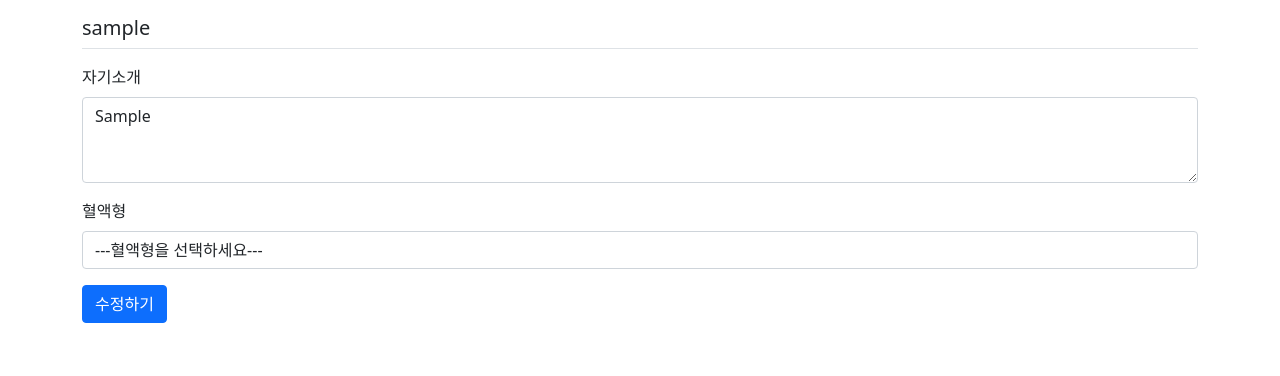
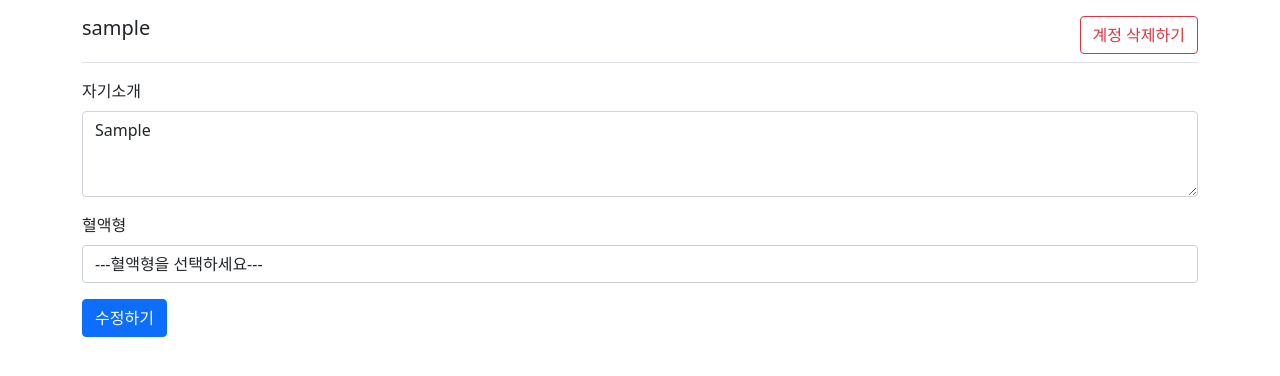
Before and after one commit to Ksiyeong/pybo, a Django app: page /common/userdetail/profile_modify/1/ in a window 1280 px wide. Shown: the part 57-433 px from the top of the page. Run offline with Django 4.2, Linux system fonts and the light colour scheme; a user stored in the database is signed in; tables that the repository leaves empty hold one stand-in row (values such as "Sample post").

Commit message:
계정 삭제구현

```diff
--- a/common/urls.py
+++ b/common/urls.py
@@ -12,4 +12,5 @@ urlpatterns = [
 
     path('userdetail/<int:user_id>/', views.userdetail, name='userdetail'),
     path('userdetail/profile_modify/<int:user_id>/', views.profile_modify, name='profile_modify'),
+    path('userdetail/profile_delete/<int:user_id>/', views.profile_delete, name='profile_delete'),
 ]
--- a/common/views.py
+++ b/common/views.py
@@ -38,8 +38,7 @@ def userdetail(request, user_id):
 
 @login_required(login_url='common:login')
 def profile_modify(request, user_id):
-    profile = get_object_or_404(Profile, pk=user_id)
-    print(profile.user_id)
+    profile = get_object_or_404(Profile, user_id=user_id)
     if request.user != profile.user:
         messages.error(request, '권한이 없습니다.')
         return redirect('/')
@@ -52,3 +51,13 @@ def profile_modify(request, user_id):
         form = Profile_ModifyForm(instance=profile)
     context = {'form': form}
     return render(request, 'common/profile_modify.html', context)
+
+
+@login_required(login_url='common:login')
+def profile_delete(request, user_id):
+    user = get_object_or_404(User, pk=user_id)
+    if request.user != user:
+        messages.error(request, '권한이 없습니다.')
+        return redirect('/')
+    user.delete()
+    return redirect('/')
--- a/static/style.css
+++ b/static/style.css
@@ -2,3 +2,8 @@
     border-bottom: 1px solid rgb(183, 183, 183);
     margin: 20px 0;
 }
+.modify-profile-title {
+    display: flex;
+    flex-direction: row;
+    justify-content: space-between;
+}
--- a/templates/common/profile_modify.html
+++ b/templates/common/profile_modify.html
@@ -1,7 +1,11 @@
 {% extends 'base.html' %}
 {% block content %}
 <div class="container">
-    <h5 class="my-3 border-bottom pb-2">{{ request.user.username }}</h5>
+    <div class="my-3 border-bottom pb-2 modify-profile-title">
+        <h5 class="">{{ user.username }}</h5>
+        <a href="javascript:void(0)" data-uri="{% url 'common:profile_delete' user.id %}" type="button"
+            class="profile_delete btn btn-outline-danger">계정 삭제하기</a>
+    </div>
     <form method="post">
         {% csrf_token %}
         <!-- 오류표시 Start -->
@@ -31,3 +35,16 @@
     </form>
 </div>
 {% endblock %}
+
+{% block script %}
+<script type="text/javascript">
+    const profile_delete_elements = document.getElementsByClassName("profile_delete");
+    Array.from(profile_delete_elements).forEach(function (element) {
+        element.addEventListener('click', function () {
+            if (confirm("삭제 시 복구가 불가능합니다. 정말로 삭제하시겠습니까?")) {
+                location.href = this.dataset.uri;
+            };
+        });
+    });
+</script>
+{% endblock %}
```
